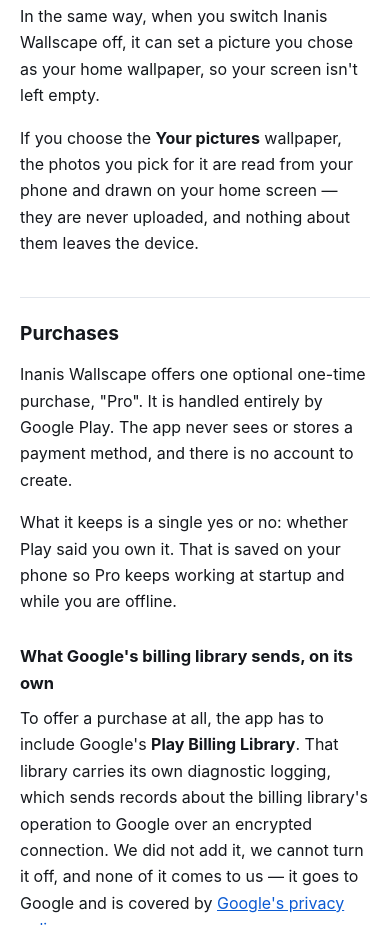
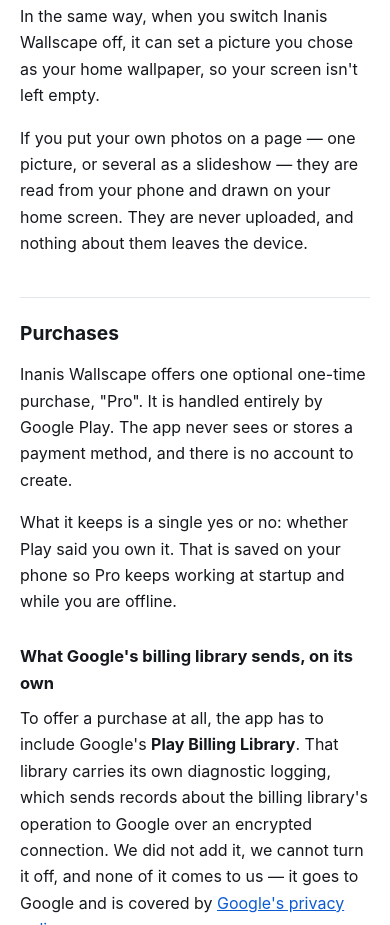
Before and after one commit to cavaeinanis-tech/wallscape-privacy, a plain HTML site: page index.html in a window 390 px wide. Shown: the part 8420-9345 px from the top of the page. Drawn offline with Linux system fonts and the light colour scheme.

Commit message:
Photos on a page: one picture or a slideshow, same sentence
vc22 merged the two places photos could live, so "Your pictures" is no
longer the name of anything. The substance is unchanged -- photos are
read from the phone and drawn, never uploaded -- and the rest of the
policy already covers page pictures generically.

Rendered from webwall docs/privacy-policy.md by tools/render_privacy_page.py.

```diff
--- a/index.html
+++ b/index.html
@@ -162,7 +162,7 @@
 
 <p>In the same way, when you switch Inanis Wallscape off, it can set a picture you chose as your home wallpaper, so your screen isn't left empty.</p>
 
-<p>If you choose the <strong>Your pictures</strong> wallpaper, the photos you pick for it are read from your phone and drawn on your home screen — they are never uploaded, and nothing about them leaves the device.</p>
+<p>If you put your own photos on a page — one picture, or several as a slideshow — they are read from your phone and drawn on your home screen. They are never uploaded, and nothing about them leaves the device.</p>
 
 <h2>Purchases</h2>
 
```
